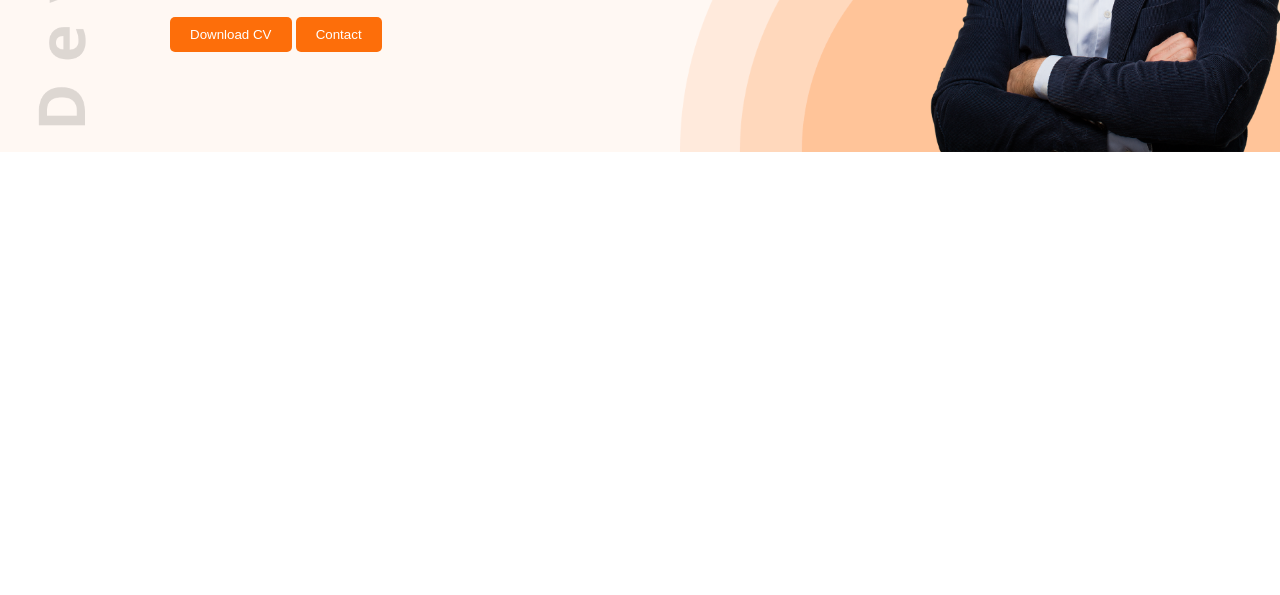
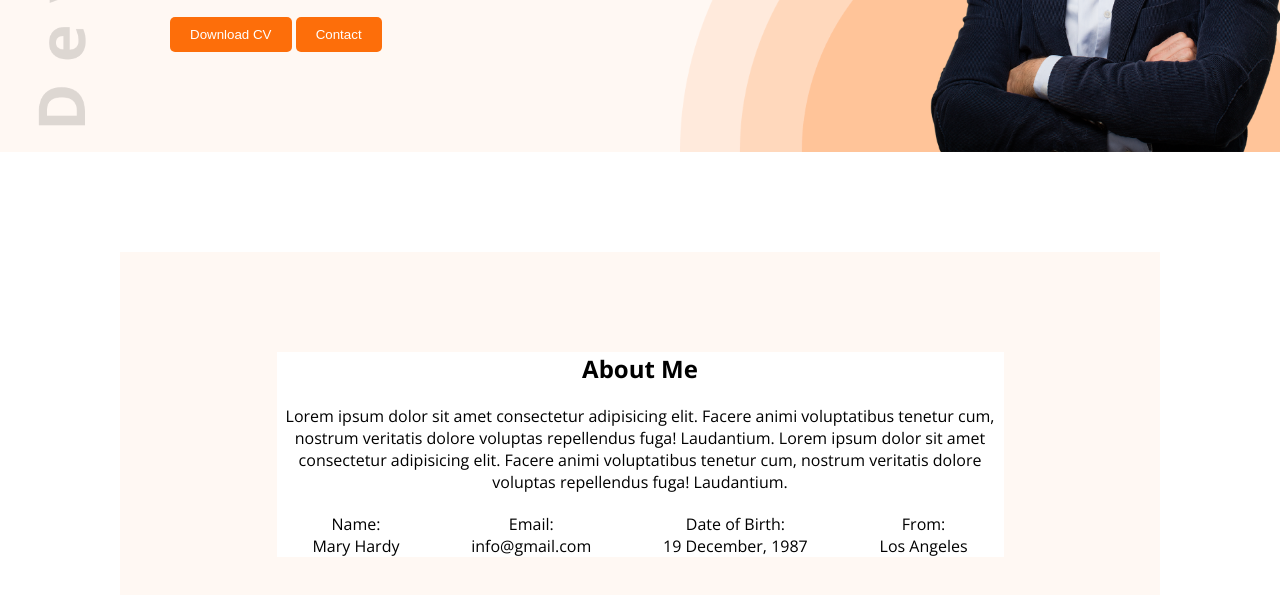
Before and after one commit to mhpulock/portfolio-practice, a plain HTML site: page index.html in a window 1280 px wide. Shown: the part 393-988 px from the top of the page. Before the commit the page ends 800 px from the top, so only its background shows below. Drawn offline with nearby package versions, Linux system fonts and the light colour scheme.

Commit message:
about me section update

```diff
--- a/index.html
+++ b/index.html
@@ -40,7 +40,38 @@
         <div class="img-container"></div>
       </section>
     </header>
-    <main></main>
+    <main id="main-container">
+      <section class="aboutme-container">
+        <div class="about-me">
+          <h1 class="text-item">About Me</h1>
+          <p class="text-item">
+            Lorem ipsum dolor sit amet consectetur adipisicing elit. Facere
+            animi voluptatibus tenetur cum, nostrum veritatis dolore voluptas
+            repellendus fuga! Laudantium. Lorem ipsum dolor sit amet consectetur
+            adipisicing elit. Facere animi voluptatibus tenetur cum, nostrum
+            veritatis dolore voluptas repellendus fuga! Laudantium.
+          </p>
+          <div class="aboutme-info">
+            <div>
+              <p>Name:</p>
+              <p>Mary Hardy</p>
+            </div>
+            <div>
+              <p>Email:</p>
+              <p>info@gmail.com</p>
+            </div>
+            <div>
+              <p>Date of Birth:</p>
+              <p>19 December, 1987</p>
+            </div>
+            <div>
+              <p>From:</p>
+              <p>Los Angeles</p>
+            </div>
+          </div>
+        </div>
+      </section>
+    </main>
     <footer></footer>
   </body>
 </html>
--- a/style.css
+++ b/style.css
@@ -91,3 +91,30 @@ nav ul li a {
   background-repeat: no-repeat;
   background-size: cover;
 }
+
+#main-container {
+  width: 1040px;
+  margin: 0 auto;
+}
+
+.aboutme-container {
+  background-color: #fff8f3;
+  margin: 100px auto;
+  padding: 100px;
+}
+.about-me {
+  background-color: white;
+  width: 727px;
+  margin: 0 auto;
+}
+
+.text-item {
+  text-align: center;
+  margin-bottom: 20px;
+}
+
+.aboutme-info {
+  display: flex;
+  justify-content: space-around;
+  text-align: center;
+}
```
